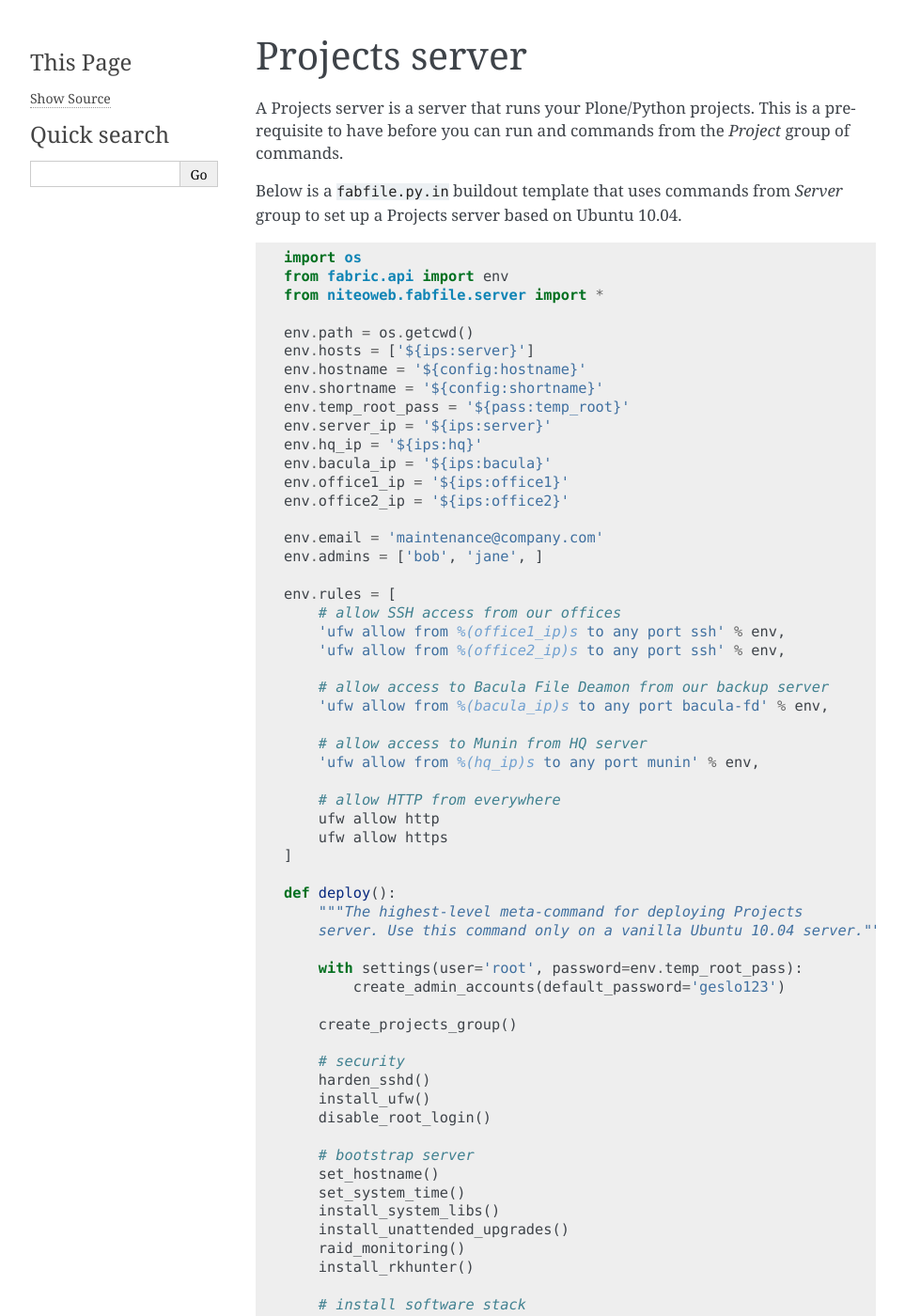
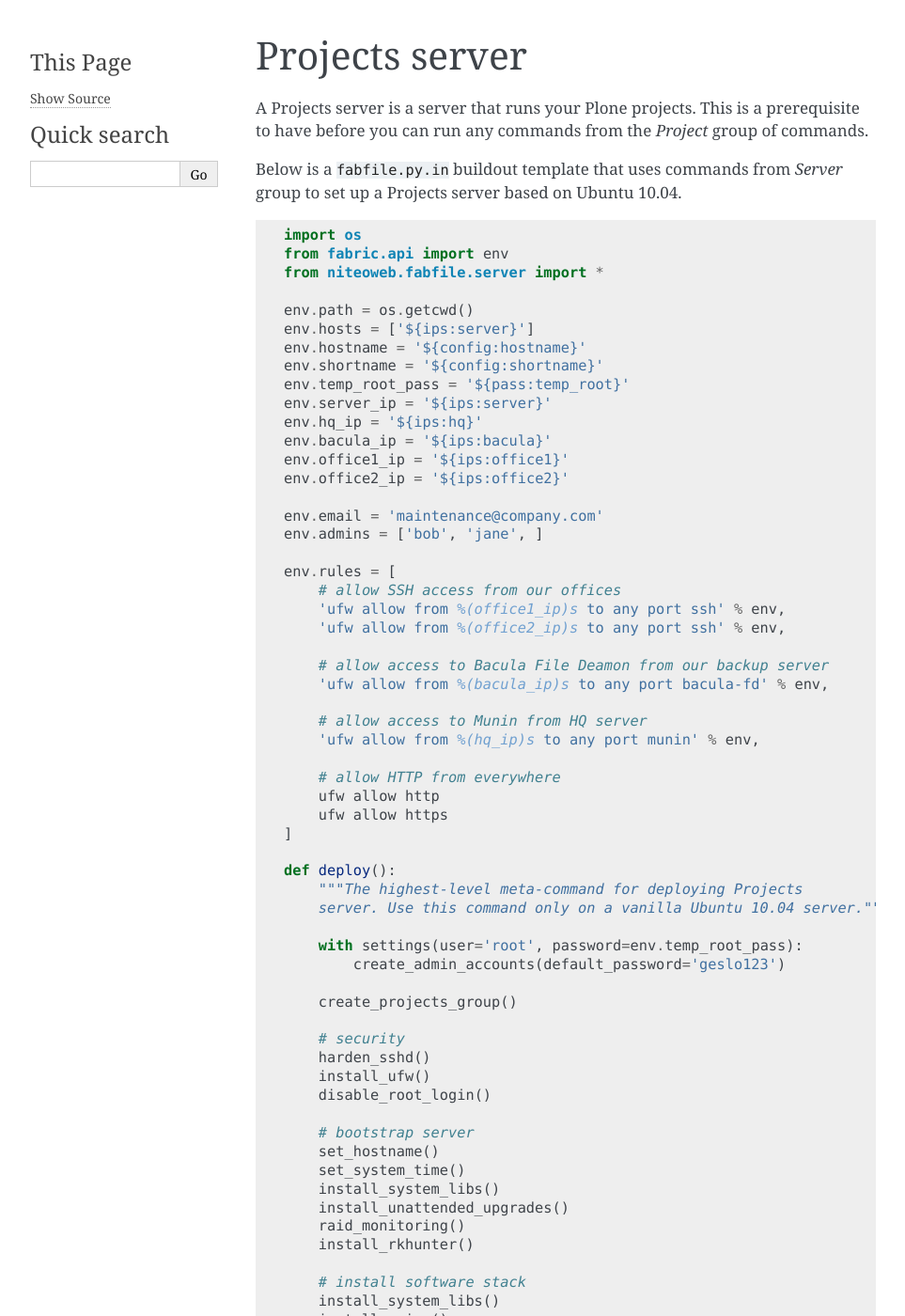
Before and after one commit to teamniteo/niteoweb.fabfile, a Sphinx documentation site: the page built from docs/projects.rst, in a window 1280 px wide and 1400 px high. Shown: the whole window at 94% size, without its empty margins (148-1111 px from the left). Built offline with Sphinx 7.4.7, drawn with Linux system fonts in a browser that asks for light colours.

```diff
--- a/docs/projects.rst
+++ b/docs/projects.rst
@@ -2,8 +2,8 @@
 Projects server
 ===============
 
-A Projects server is a server that runs your Plone/Python projects. This is a
-prerequisite to have before you can run and commands from the `Project` group
+A Projects server is a server that runs your Plone projects. This is a
+prerequisite to have before you can run any commands from the `Project` group
 of commands.
 
 Below is a ``fabfile.py.in`` buildout template that uses commands from `Server`
```
Also changed, not shown: other parts of docs/projects.rst (+0 -1 lines).
